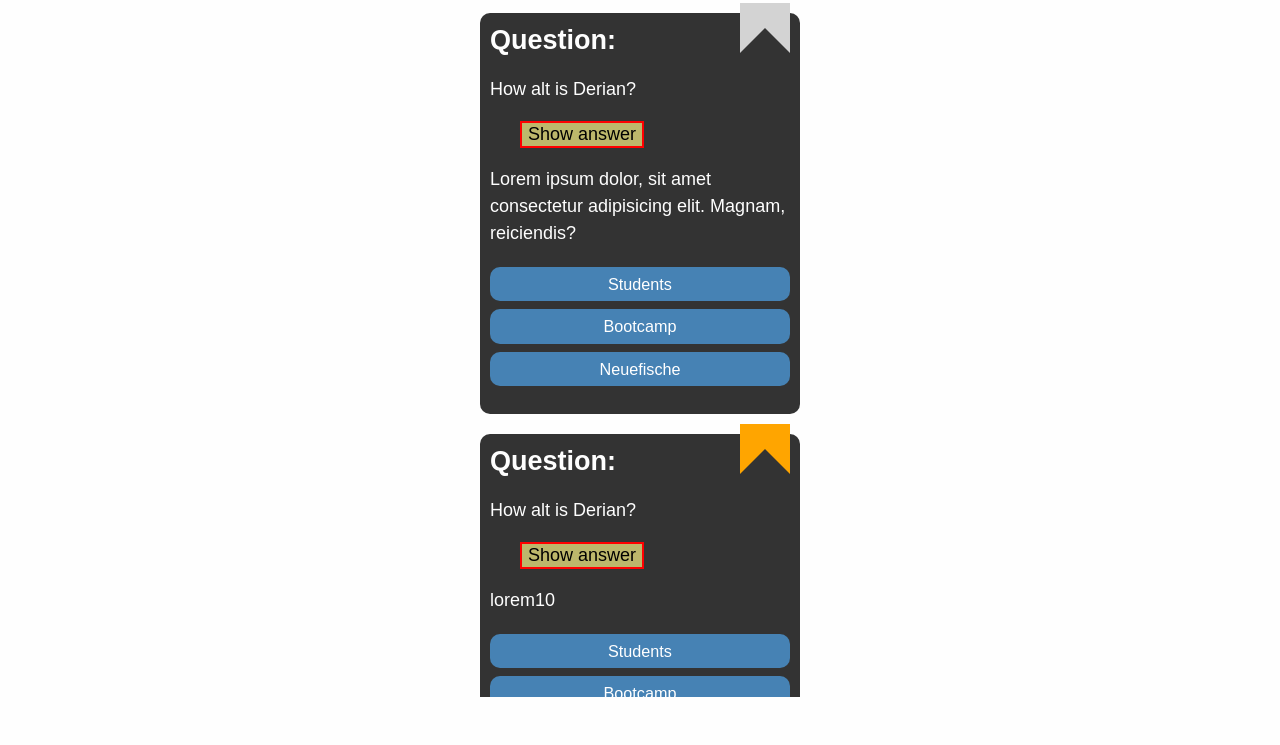
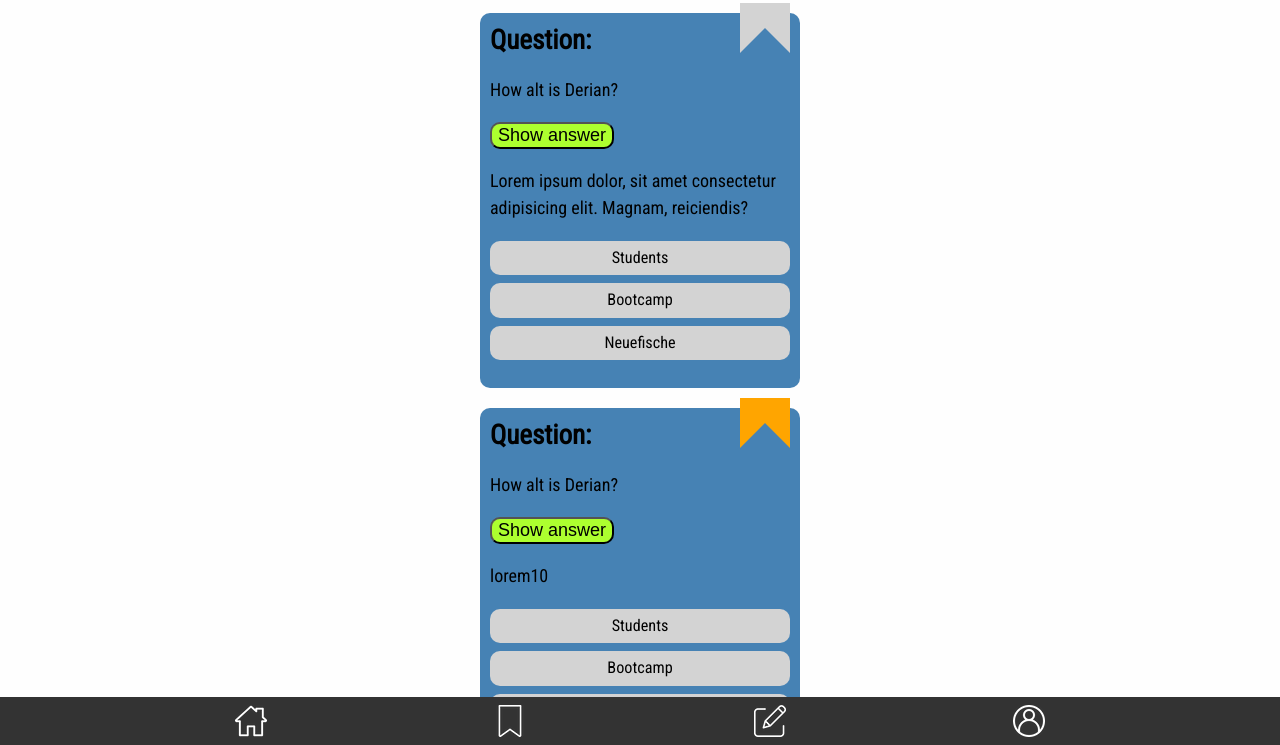
Before and after one commit to deriancastro/quiz-app, a website built with Vite: page src/index.html in a window 1280 px wide. Shown: the part 55-800 px from the top of the page. Built offline with nearby package versions, Linux system fonts and the light colour scheme.

Commit message:
Add app-footer

```diff
--- a/src/index.html
+++ b/src/index.html
@@ -6,6 +6,10 @@
   <meta name="viewport" content="width=device-width, initial-scale=1.0" />
   <title>Quiz App</title>
   <link rel="icon" type="image/png" href="assets/favicon.png" />
+  <link rel="preconnect" href="https://fonts.gstatic.com">
+  <link rel="preconnect" href="https://fonts.gstatic.com">
+  <link href="https://fonts.googleapis.com/css2?family=Roboto+Condensed&family=Roboto:ital,wght@1,300&display=swap"
+    rel="stylesheet">
   <link rel="stylesheet" href="styles/styles.css" />
 </head>
 
@@ -39,7 +43,22 @@
       <li>Neuefische</li>
     </ul>
   </section>
-
 </main>
+<footer class="menu">
+  <nav class="menu__nav">
+    <a class="menu__nav__link" href="">
+      <img src="../../assets/house.png" alt="">
+    </a>
+    <a class="menu__nav__link" href="">
+      <img src="../../assets/bookmark.png" alt="">
+    </a>
+    <a class="menu__nav__link" href="">
+      <img src="../../assets/edit.png" alt="">
+    </a>
+    <a class="menu__nav__link" href="">
+      <img src="../../assets/user.png" alt="">
+    </a>
+  </nav>
+</footer>
 
 </html>
--- a/src/styles/_base.css
+++ b/src/styles/_base.css
@@ -4,8 +4,7 @@
 
 body {
   background-color: var(--color-white);
-  color: var(--color-black);
-  font-family: sans-serif;
+  font-family: 'Roboto Condensed', sans-serif;
   font-size: 112.5%;
   line-height: 1.5;
   margin: 0;
@@ -19,7 +18,6 @@ body {
   place-items: center;
   grid-gap: 20px;
   overflow-y: scroll;
-  color: var(--color-white);
 }
 
 .app-main :first-child {
--- a/src/styles/app-card/app-card.css
+++ b/src/styles/app-card/app-card.css
@@ -1,5 +1,5 @@
 .quiz-card {
-  background: var(--color-primary);
+  background: steelblue;
   padding: 10px;
   width: 320px;
   border-radius: 10px;
@@ -21,9 +21,9 @@
 }
 
 .quiz-card__button {
-  background: darkkhaki;
-  border: red 2px solid;
-  margin: 0 30px;
+  background: greenyellow;
+  margin: 0 auto;
+  border-radius: 10px;
 }
 
 .quiz-card__tag-list {
@@ -32,8 +32,8 @@
 }
 
 .quiz-card__tag-list li {
-  background-color: steelblue;
-  color: white;
+  background-color: lightgray;
+
   font-size: 90%;
   padding: 5px;
   border-radius: 10px;
--- a/src/styles/app-footer/app-footer.css
+++ b/src/styles/app-footer/app-footer.css
@@ -0,0 +1,9 @@
+.menu {
+  background: var(--color-primary);
+  padding: 8px;
+}
+
+.menu__nav {
+  display: flex;
+  justify-content: space-evenly;
+}
--- a/src/styles/app-header/app-header.css
+++ b/src/styles/app-header/app-header.css
@@ -6,6 +6,7 @@
 
 .app-header__heading {
   font-weight: 400;
-  font-size: 1.2rem;
+  font-size: 1.4rem;
   text-align: center;
+  letter-spacing: 1.5rem;
 }
```
Also changed, not shown: src/styles/app-footer/app-footer.html (+14 -3 lines), src/styles/app-footer/app-footer.stories.js (+7 -0 lines), src/assets/bookmark.png (added), src/assets/edit.png (added), src/assets/house.png (added), src/assets/user.png (added).
